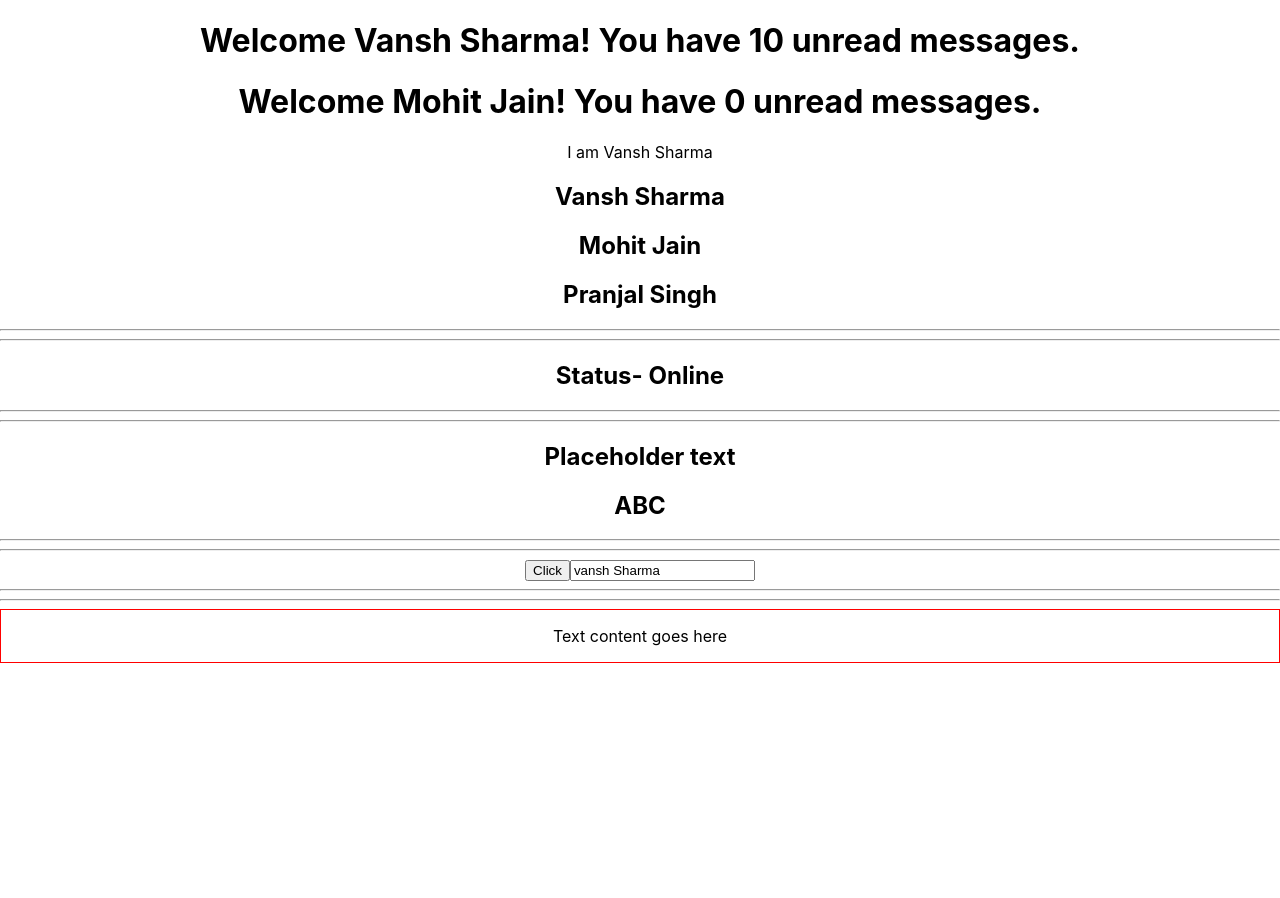
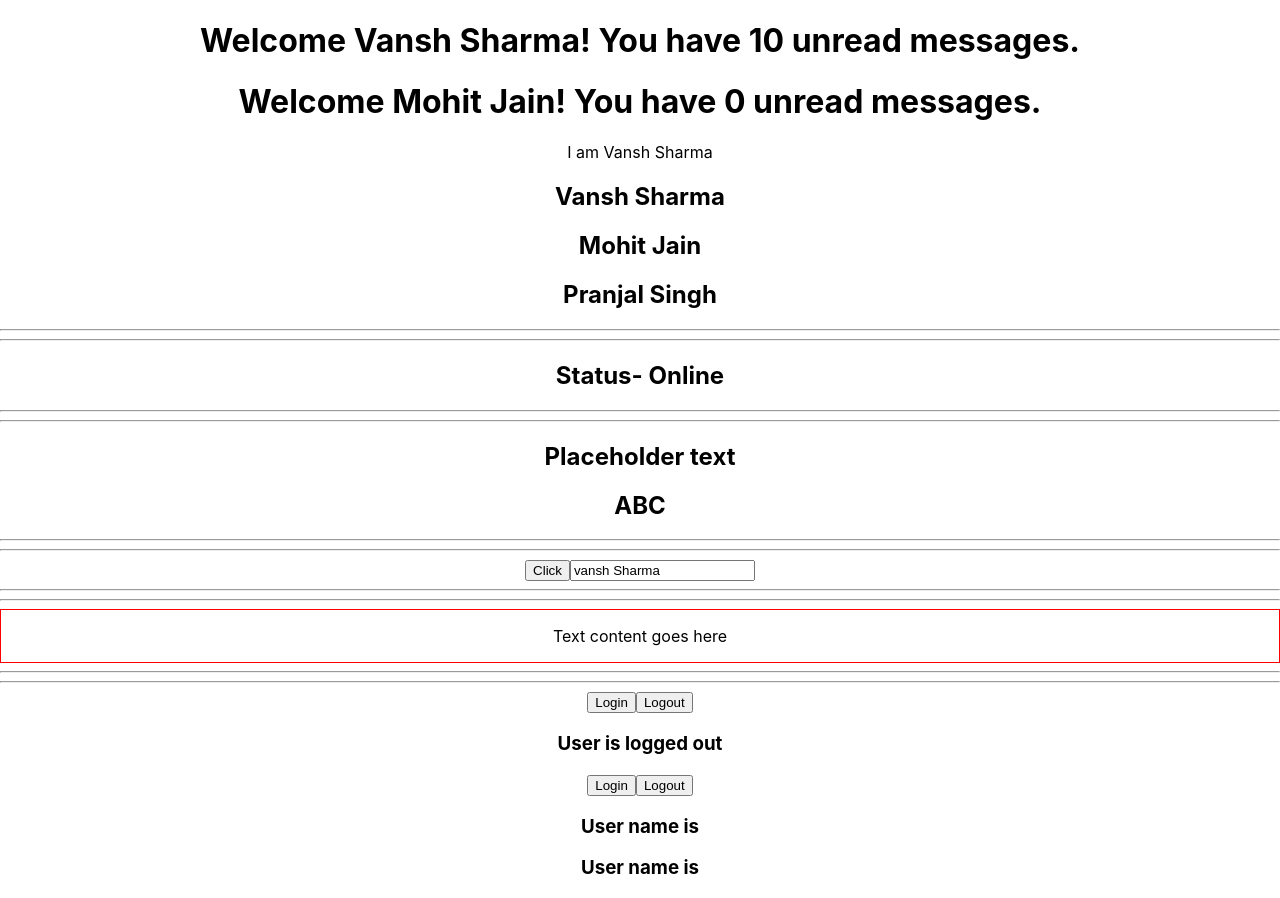
Before and after one commit to VanshSh/react-typescript-demo, a React (Create React App) app: page / in a window 1280 px wide. Before the commit the page ends 800 px from the top, so only its background shows below. Built offline with nearby package versions, Linux system fonts and the light colour scheme.

Commit message:
useState with Typescript

```diff
--- a/src/App.tsx
+++ b/src/App.tsx
@@ -8,6 +8,8 @@
 import Person from './components/Person'
 import PersonList from './components/PersonList'
 import Status from './components/Status'
+import { LoggedIn } from './state/LoggedIn'
+import { User } from './state/User'
 
 function App() {
     const personName = {
@@ -65,6 +67,10 @@
                 <Container
                     styles={{ border: '1px solid red', padding: '1rem' }}
                 />
+                <hr />
+                <hr />
+                <LoggedIn />
+                <User />
             </div>
         </>
     )
--- a/src/state/LoggedIn.tsx
+++ b/src/state/LoggedIn.tsx
@@ -13,7 +13,7 @@
         <div>
             <button onClick={handleLogin}>Login</button>
             <button onClick={handleLogout}>Logout</button>
-            <div>User is {iseLoggedIn ? 'logged in' : 'logged out'}</div>
+            <h3>User is {iseLoggedIn ? 'logged in' : 'logged out'}</h3>
         </div>
     )
 }
--- /dev/null
+++ b/src/state/User.tsx
@@ -0,0 +1,27 @@
+import { useState } from 'react'
+
+type AuthUser = {
+    name: string
+    email: string
+}
+
+export const User = () => {
+    const [user, setUser] = useState<AuthUser | null>(null)
+    const handleLogin = () => {
+        setUser({
+            name: 'Vansh Sharma',
+            email: 'vanshsharma9354@gmail.com',
+        })
+    }
+    const handleLogout = () => {
+        setUser(null)
+    }
+    return (
+        <div>
+            <button onClick={handleLogin}>Login</button>
+            <button onClick={handleLogout}>Logout</button>
+            <h3>User name is {user?.name} </h3>
+            <h3>User name is {user?.email} </h3>
+        </div>
+    )
+}
```
